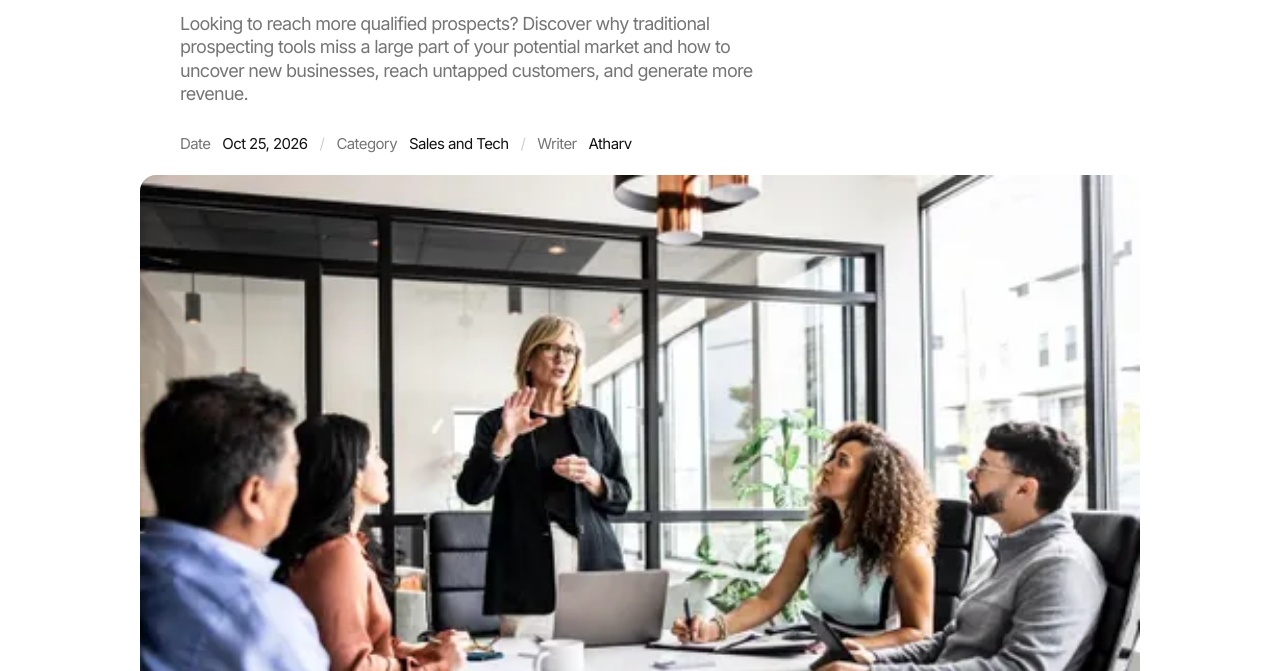
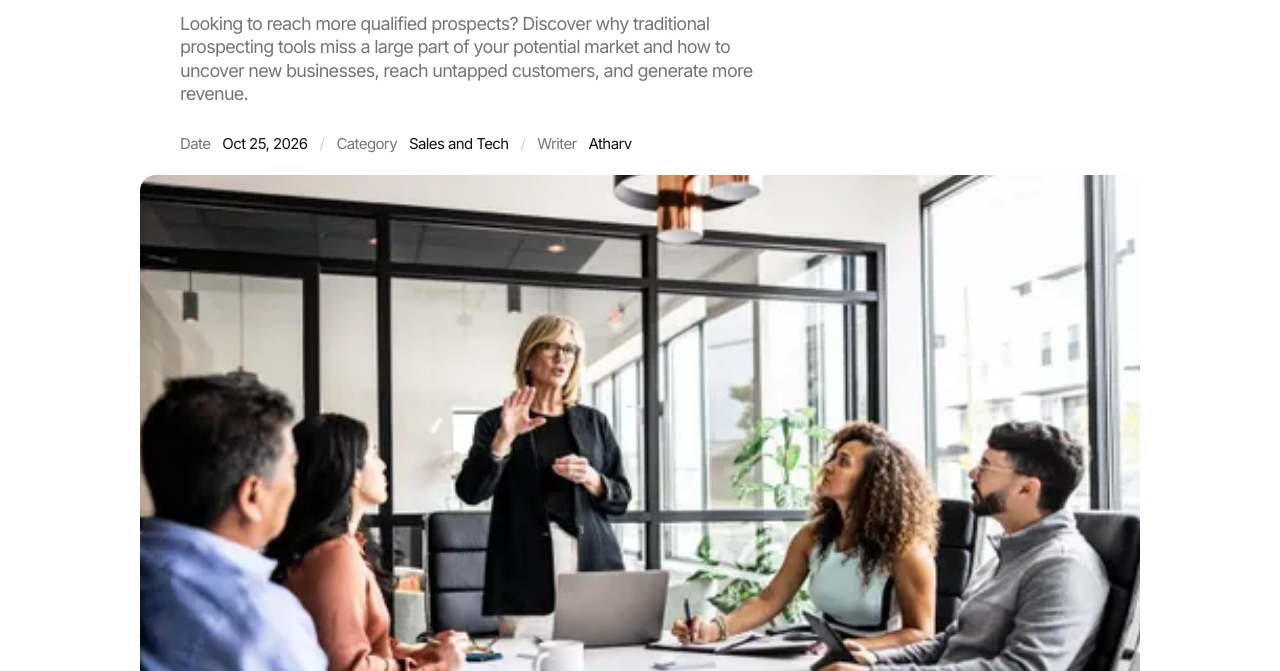
Before and after one commit to atharvf14t/jetspot, a plain HTML site: page high-intent-leads.html in a window 1280 px wide. Shown: the part 281-952 px from the top of the page. Drawn offline with Linux system fonts and the light colour scheme.

Commit message:
Zoom the landing and article photos out as they scroll up the page.
Co-authored-by: Cursor <cursoragent@cursor.com>

```diff
--- a/css/styles.css
+++ b/css/styles.css
@@ -346,6 +346,8 @@ button {
   width: 100%;
   height: auto;
   display: block;
+  transform: scale(1.12);
+  transform-origin: center;
 }
 
 /* Marquee */
@@ -2021,6 +2023,11 @@ html.motion-ready .rise {
     transition: none;
   }
 
+  .hero-photo img,
+  .entry-hero img {
+    transform: none;
+  }
+
   .rise,
   .rise.is-in {
     opacity: 1;
@@ -2665,12 +2672,20 @@ body.tone .topbar {
 
 .entry-hero {
   width: min(1000px, calc(100% - var(--pad) * 2));
-  height: auto;
   aspect-ratio: 3 / 2;
   margin: 20px auto 0;
+  border-radius: 16px;
+  overflow: hidden;
+  background: #eee;
+}
+
+.entry-hero img {
+  width: 100%;
+  height: 100%;
   object-fit: cover;
-  border-radius: 16px;
-  background: #eee;
+  display: block;
+  transform: scale(1.12);
+  transform-origin: center;
 }
 
 .entry-body {
--- a/high-intent-leads.html
+++ b/high-intent-leads.html
@@ -6,7 +6,7 @@
   <title>How to Find High Intent Leads for Your Business in 2026 — Jetspot</title>
   <meta name="description" content="Looking to reach more qualified prospects? Discover why traditional prospecting tools miss a large part of your potential market and how to uncover new businesses, reach untapped customers, and generate more revenue." />
   <link rel="icon" href="favicon.svg?v=tick7" type="image/svg+xml" />
-  <link rel="stylesheet" href="css/styles.css?v=posts2" />
+  <link rel="stylesheet" href="css/styles.css?v=zoom1" />
 </head>
 <body>
   <a class="skip" href="#main">Skip to content</a>
@@ -56,7 +56,9 @@
           Atharv
         </p>
       </div>
-      <img class="entry-hero" src="images/blog/sales.webp" alt="A sales meeting around a conference table" width="480" height="320" />
+      <div class="entry-hero" data-zoom>
+        <img src="images/blog/sales.webp" alt="A sales meeting around a conference table" width="480" height="320" />
+      </div>
       <div class="entry-body">
         <p>Growing businesses need a consistent pipeline of potential customers. You invest in sales tools, subscribe to platforms like LinkedIn and ZoomInfo, and spend hours researching companies to find the right prospects. Yet, you might still be missing a large part of your potential market.</p>
         <p>The problem is that most traditional prospecting tools only show you a fraction of the businesses that actually exist. And the opportunities you never discover are the ones you never get a chance to convert.</p>
@@ -135,6 +137,6 @@
       </div>
     </div>
   </footer>
-  <script src="js/site.js?v=footer1" defer></script>
+  <script src="js/site.js?v=zoom1" defer></script>
 </body>
 </html>
--- a/js/site.js
+++ b/js/site.js
@@ -261,6 +261,35 @@
     footerWide.addEventListener("change", queueFooter);
   }
 
+  var zoomFrames = document.querySelectorAll("[data-zoom]");
+  if (zoomFrames.length && !reduceMotion) {
+    var zoomTicket = 0;
+    var placeZoom = function () {
+      var vh = window.innerHeight || document.documentElement.clientHeight;
+      var start = vh * 0.92;
+      var end = vh * 0.08;
+      var span = start - end;
+      zoomFrames.forEach(function (frame) {
+        var img = frame.querySelector("img");
+        if (!img) return;
+        var p = (start - frame.getBoundingClientRect().top) / span;
+        if (p < 0) p = 0;
+        if (p > 1) p = 1;
+        img.style.transform = "scale(" + (1.12 - 0.12 * p).toFixed(4) + ")";
+      });
+    };
+    var queueZoom = function () {
+      if (zoomTicket) return;
+      zoomTicket = requestAnimationFrame(function () {
+        zoomTicket = 0;
+        placeZoom();
+      });
+    };
+    placeZoom();
+    window.addEventListener("scroll", queueZoom, { passive: true });
+    window.addEventListener("resize", queueZoom);
+  }
+
   // Safari ignores prefers-color-scheme inside an SVG favicon.
   var safari = /^((?!chrome|android|crios|fxios|edg).)*safari/i.test(navigator.userAgent);
   var icon = document.querySelector('link[rel="icon"]');
```
Also changed, not shown: dont-let-customers-leave.html (+5 -3 lines), index.html (+3 -3 lines).
